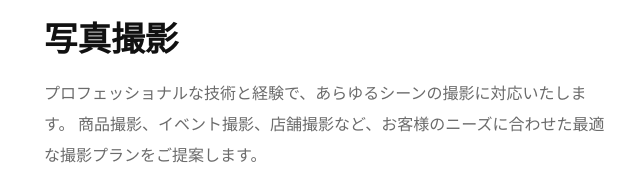
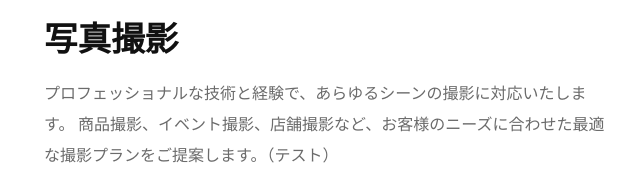
Before and after one commit to playmark0227-svg/kunioffice, a website: page services.html in a window 1280 px wide. Shown: the part 584-780 px from the top of the page, 0-640 px from the left. Drawn offline with Linux system fonts and the light colour scheme.

Commit message:
管理画面から更新: 事業内容（文章1か所）
- 事業内容（services.html）: 文章1か所

```diff
--- a/services.html
+++ b/services.html
@@ -59,10 +59,7 @@
                     <div class="service-detail-text">
                         <span class="service-number" aria-hidden="true">01</span>
                         <h2>写真撮影</h2>
-                        <p class="service-description">
-                            プロフェッショナルな技術と経験で、あらゆるシーンの撮影に対応いたします。
-                            商品撮影、イベント撮影、店舗撮影など、お客様のニーズに合わせた最適な撮影プランをご提案します。
-                        </p>
+                        <p class="service-description">プロフェッショナルな技術と経験で、あらゆるシーンの撮影に対応いたします。 商品撮影、イベント撮影、店舗撮影など、お客様のニーズに合わせた最適な撮影プランをご提案します。（テスト）</p>
                         <div class="service-features">
                             <h3>サービス内容</h3>
                             <ul>
```
